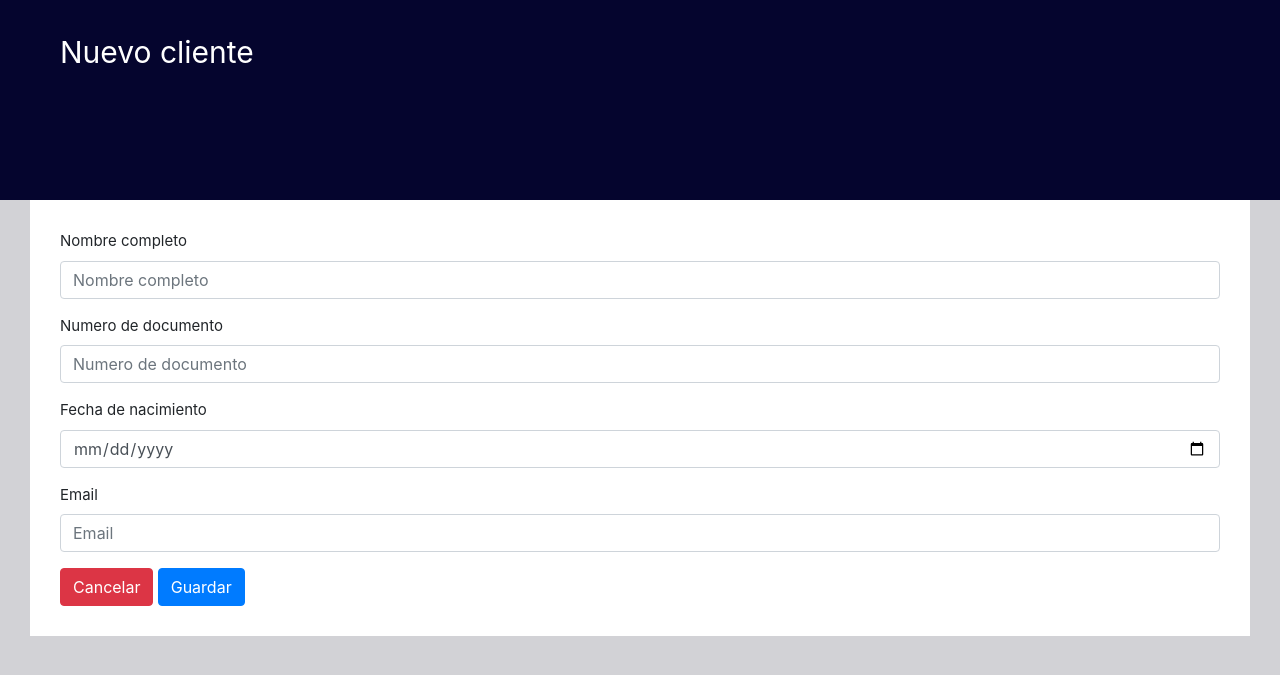
After one commit to BRAMENN/practicaSoft, a Django app: page /create/ in a window 1280 px wide. The commit adds this page. Shown: the top 675 px of the page. Run offline with Django 3.2, Linux system fonts and the light colour scheme; some libraries are stand-ins or nearby versions.

Commit message:
Se crea la plantilla create

```diff
--- a/gestionClientes/admin.py
+++ b/gestionClientes/admin.py
@@ -9,7 +9,8 @@ class ClienteAdmin(admin.ModelAdmin):
         'email',
         'birth',
         'creation_day',
-        'imge'
+        'imge',
+        'band'
     )
 
 
--- a/gestionClientes/models.py
+++ b/gestionClientes/models.py
@@ -9,3 +9,4 @@ class Cliente(m.Model):
     birth = m.DateField(verbose_name="Fecha nacimineto", blank=False)
     creation_day = m.DateField(verbose_name="Fecha creacion",blank=False)
     imge = m.ImageField(verbose_name="foto")
+    band = m.BooleanField(verbose_name="Bandera de borrado")
--- a/gestionClientes/views.py
+++ b/gestionClientes/views.py
@@ -14,11 +14,31 @@ class Users(TemplateView):
 
         return render(request, self.template_name, {})
 
+class crearCliente(TemplateView):
+    template_name = 'create.html'
+
+    def get(self, request, *args, **kwargs):
+        self.request = request
+
+        return render(request, self.template_name, {})
+
+
 class ListUser(TemplateView):
 
     def get(self, request, *args, **kwargs):
         busqueda = request.GET['busqueda']
-        res = Cliente.objects.all()
+        res = Cliente.objects.filter(   Q(name=busqueda) |
+                                        Q(DNI=busqueda) &
+                                        Q(band=False))
         data = serializers.serialize('json', res)
+        print(res)
+        return HttpResponse(data, content_type='application/json')
 
-        return HttpResponse(data, content_type='application/json')
+class eliminarCliente(TemplateView):
+
+    def get(self, request, *args, **kwargs):
+        dato = request.GET['pk']
+        identificador = Cliente.objects.get(pk=dato)
+        identificador.band = True
+        identificador.save()
+        return HttpResponse()
--- a/mysite/static/css/style.css
+++ b/mysite/static/css/style.css
@@ -58,3 +58,15 @@ img{
 body{
     background:  rgb(210, 210, 214);
 }
+
+.formu{
+    background: white;
+    display: flex;
+    flex-direction:column;
+    flex-wrap: wrap;
+    justify-content:space-between;
+    padding: 30px;
+    margin-left: 30px;
+    margin-right: 30px;
+    font-size: 15px;
+}
--- /dev/null
+++ b/mysite/templates/create.html
@@ -0,0 +1,64 @@
+{% load static %}
+
+<!doctype html>
+<html lang="en">
+  <head>
+    <!-- Required meta tags -->
+    <meta charset="utf-8">
+    <meta name="viewport" content="width=device-width, initial-scale=1, shrink-to-fit=no">
+
+    <!-- Bootstrap CSS -->
+    <link rel="stylesheet" href="https://stackpath.bootstrapcdn.com/bootstrap/4.3.1/css/bootstrap.min.css" integrity="sha384-ggOyR0iXCbMQv3Xipma34MD+dH/1fQ784/j6cY/iJTQUOhcWr7x9JvoRxT2MZw1T" crossorigin="anonymous">
+    <link href="{% static 'css/style.css' %}"rel="stylesheet" type="text/css"/>
+    <title>Crear</title>
+  </head>
+  <body>
+      <div class="contenedor">
+        <div class="cabecera">
+
+          <div class="top">
+              Nuevo cliente
+          </div>
+        </div>
+        <div class="formu">
+          <form id="form-guardar" method="GET">
+            <div class="form-group">
+              <label for="exampleInputEmail1">Nombre completo</label>
+              <input name="nombre" type="text" class="form-control"  aria-describedby="emailHelp" placeholder="Nombre completo">
+            </div>
+            <div class="form-group">
+              <label for="exampleInputPassword1">Numero de documento</label>
+              <input name="DNI" type="text" class="form-control"  placeholder="Numero de documento">
+            </div>
+            <div class="form-group">
+              <label for="exampleInputPassword1">Fecha de nacimiento</label>
+              <input name="fechaN" type="date" class="form-control"  placeholder="yyyy/mm/dd">
+            </div>
+            <div class="form-group">
+              <label for="exampleInputPassword1">Email</label>
+              <input name="Email" type="email" class="form-control"  placeholder="Email">
+            </div>
+            <button type="submit" class="btn btn-danger">Cancelar</button>
+            <button onclick="guardarCliente()" type="submit" class="btn btn-primary">Guardar </button>
+          </form>
+        </div>
+
+
+      </div>
+      </div>
+
+
+    <!-- Optional JavaScript -->
+    <!-- jQuery first, then Popper.js, then Bootstrap JS -->
+    <script src="https://code.jquery.com/jquery-3.3.1.slim.min.js" integrity="sha384-q8i/X+965DzO0rT7abK41JStQIAqVgRVzpbzo5smXKp4YfRvH+8abtTE1Pi6jizo" crossorigin="anonymous"></script>
+    <script src="https://cdnjs.cloudflare.com/ajax/libs/popper.js/1.14.7/umd/popper.min.js" integrity="sha384-UO2eT0CpHqdSJQ6hJty5KVphtPhzWj9WO1clHTMGa3JDZwrnQq4sF86dIHNDz0W1" crossorigin="anonymous"></script>
+    <script src="https://stackpath.bootstrapcdn.com/bootstrap/4.3.1/js/bootstrap.min.js" integrity="sha384-JjSmVgyd0p3pXB1rRibZUAYoIIy6OrQ6VrjIEaFf/nJGzIxFDsf4x0xIM+B07jRM" crossorigin="anonymous"></script>
+    <script src="https://code.jquery.com/jquery-3.1.1.min.js"></script>
+    <script>
+      function guardarCliente(){
+          var form = new FormData(document.getElementById("form-guardar"));
+          console.log(form.get('nombre'));
+      }
+    </script>
+  </body>
+</html>
--- a/mysite/urls.py
+++ b/mysite/urls.py
@@ -24,8 +24,18 @@ urlpatterns = [
         name = 'listar_usuarios'
     ),
     path(
+        route = 'create/',
+        view = crearCliente.as_view(),
+        name = 'crear_cliente'
+    ),
+    path(
         route = 'listClients/',
         view = ListUser.as_view(),
-        name = 'listar_usuarios'
+        name = 'listar_clientes'
+    ),
+    path(
+        route = 'eliminarView/',
+        view = eliminarCliente.as_view(),
+        name = 'eliminar_cliente'
     ),
 ]
```
Also changed, not shown: mysite/static/js/main.js (+7 -1 lines), mysite/templates/list.html (+20 -11 lines), Captura.JPG (added), Captura_eOYJgnc.JPG (added), Captura_eUWIg66.JPG (added), Escaneo87.jpg (added), WhatsApp_Image_2021-01-09_at_13.42.11.jpeg (added), aps.JPG (added), db.sqlite3, gestionClientes/migrations/0002_cliente_band.py (added).
